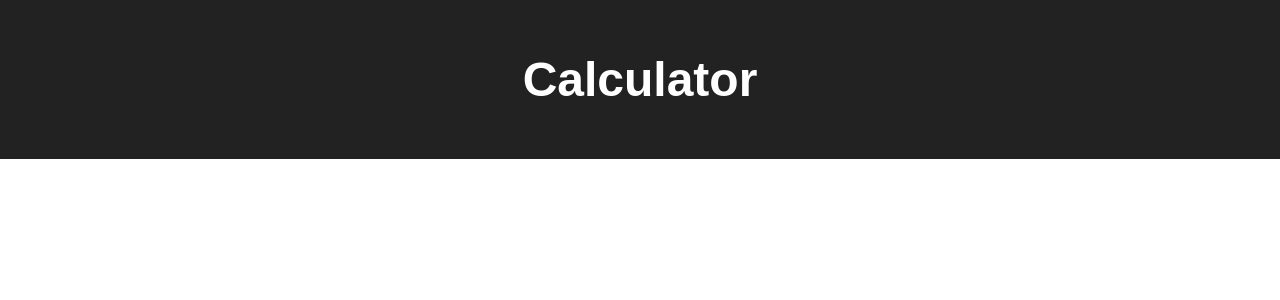
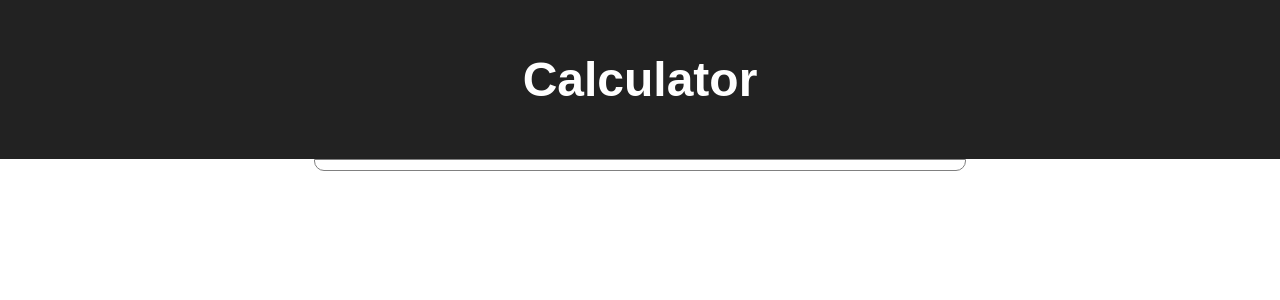
Before and after one commit to taitulism/react-calc, a React (Create React App) app: page / in a window 1280 px wide. Shown: the top 300 px of the page. Built offline with nearby package versions, Linux system fonts and the light colour scheme.

Commit message:
Init comp: Calculator

```diff
--- a/src/App.css
+++ b/src/App.css
@@ -11,3 +11,8 @@
 .App-title {
   font-size: 3em;
 }
+
+.App .main {
+  display: flex;
+  justify-content: center;
+}
--- a/src/App.js
+++ b/src/App.js
@@ -1,4 +1,5 @@
 import React, { Component } from 'react';
+import Calculator from './components/Calculator';
 import './App.css';
 
 class App extends Component {
@@ -8,6 +9,9 @@ class App extends Component {
 				<header className="App-header">
 					<h1 className="App-title">Calculator</h1>
 				</header>
+				<div className="main">
+					<Calculator />
+				</div>
 			</div>
 		);
 	}
--- /dev/null
+++ b/src/components/Calculator/Calculator.css
@@ -0,0 +1,8 @@
+.Calculator {
+    border: 1px solid gray;
+    border-radius: 0 0 10px 10px;
+    width: 50%;
+    padding: 5px;
+    display: flex;
+    flex-direction: column;
+}
--- /dev/null
+++ b/src/components/Calculator/index.js
@@ -0,0 +1,14 @@
+import React, { Component } from 'react';
+import './Calculator.css';
+
+class Calculator extends Component {
+    render() {
+        return (
+            <div className="Calculator">
+
+            </div>
+        );
+    }
+}
+
+export default Calculator;
```
Also changed, not shown: 1 other file (tests, documents, lock files or other folders).
